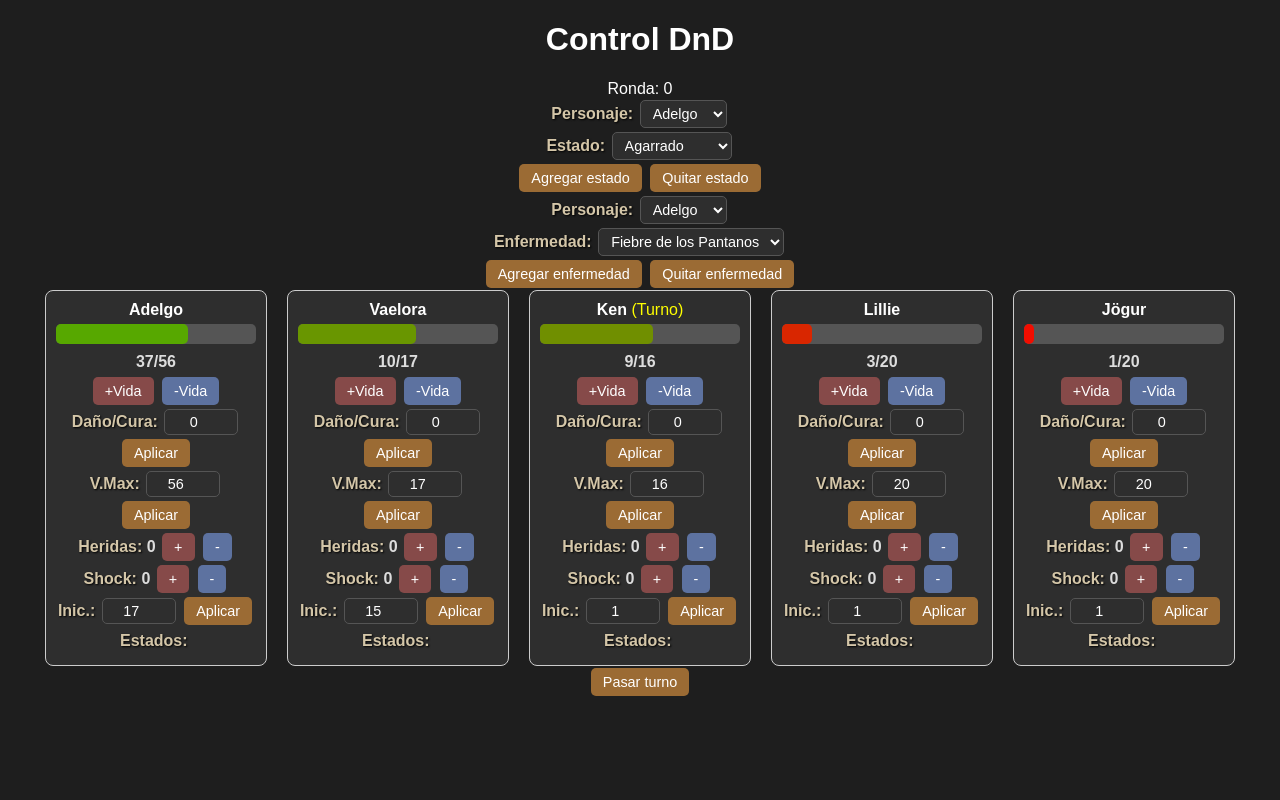
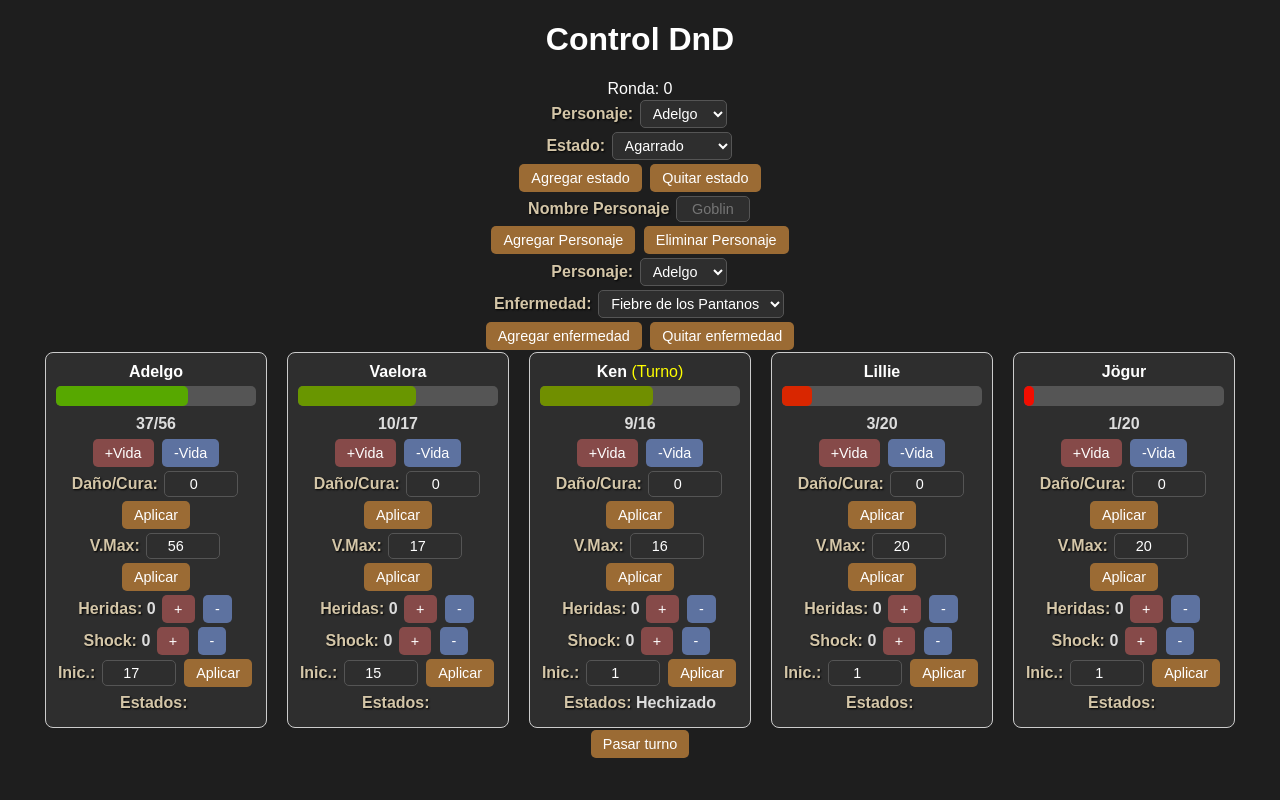
Before and after one commit to corona314/dnd_dashboard, a Flask app: page /control in a window 1280 px wide. Run offline with Flask 3, Linux system fonts and the light colour scheme.

Commit message:
Enemies can be introduced into the json via control

```diff
--- a/app.py
+++ b/app.py
@@ -141,6 +141,29 @@ def actualizar():
     if "ronda" in data:
         ronda_actual = data["ronda"]
 
+    if "nombre" in data and "personaje_accion" in data:
+        nombre = data["nombre"]
+        personaje_accion = data["personaje_accion"]
+        if personaje_accion == "agregar":
+            nuevo_personaje = {
+                "nombre": nombre,
+                "vida_actual": 50,
+                "vida_max": 50,
+                "heridas": 0,
+                "shock": 0,
+                "imagen": "example.png",
+                "estados": [],
+                "iniciativa": 1,
+                "turno": False
+            }
+            personajes.append(nuevo_personaje)
+        elif personaje_accion == "eliminar":
+            for p in personajes:
+                if p["nombre"] == nombre:
+                    personaje_eliminar = p
+                    break
+            personajes.remove(personaje_eliminar)
+
     guardar_personajes(personajes)
     guardar_ronda(ronda_actual)
     return jsonify({"status": "ok"})
--- a/personajes.json
+++ b/personajes.json
@@ -19,7 +19,9 @@
             "heridas": 0,
             "shock": 0,
             "imagen": "ken.png",
-            "estados": [],
+            "estados": [
+                "Hechizado"
+            ],
             "iniciativa": 1,
             "turno": true
         },
--- a/templates/control.html
+++ b/templates/control.html
@@ -146,6 +146,16 @@ input:focus {
     <button class="button" onclick="quitarEstadoNormal()">Quitar estado</button>
 </div>
 
+<!-- Añadir Personajes -->
+<div>
+    <label for="nombrePersonaje">Nombre Personaje</label>
+    <input type="text" id="nombrePersonaje" placeholder="Goblin" />
+</div>
+<div>
+    <button class="button" onclick="agregarPersonaje()">Agregar Personaje</button>
+    <button class="button" onclick="eliminarPersonaje()">Eliminar Personaje</button>
+
+</div>
 <!-- Controles para Enfermedades -->
 <div>
     <label>Personaje:</label>
@@ -214,8 +224,6 @@ async function fetchData() {
     renderPersonajeSelects();
     renderEnfermedadesSelect();
 }
-
-
 
 function renderPersonajes() {
     const cont = document.getElementById('personajes-control');
@@ -327,6 +335,30 @@ async function aplicarIniciativa(i) {
     renderPersonajes();
 }
 
+async function agregarPersonaje() {
+    const nombre = document.getElementById("nombrePersonaje").value;
+
+    await fetch("/actualizar", {
+        method: "POST",
+        headers: { "Content-Type": "application/json" },
+        body: JSON.stringify({ nombre, personaje_accion: "agregar", })
+    });
+    await fetchData();
+
+}
+
+async function eliminarPersonaje() {
+    const nombre = document.getElementById("nombrePersonaje").value;
+
+    await fetch("/actualizar", {
+        method: "POST",
+        headers: { "Content-Type": "application/json" },
+        body: JSON.stringify({ nombre, personaje_accion: "eliminar", })
+    });
+    await fetchData();
+
+}
+
 function siguienteNivel(nombreEnf, nivelActual) {
     const niveles = enfermedadProgresion[nombreEnf];
     const idx = niveles.indexOf(nivelActual);
@@ -368,7 +400,6 @@ function renderEnfermedadesSelect() {
     // Restaurar selección si existe
     if ([...sel.options].some(o => o.value === selValor)) sel.value = selValor;
 }
-
 
 async function agregarEstadoNormal() {
     const nombre = document.getElementById("personaje-estado").value;
@@ -431,7 +462,6 @@ async function agregarEnfermedad() {
     renderEnfermedadesSelect();
 }
 
-
 async function quitarEnfermedad() {
     const nombre = document.getElementById("personaje-enfermedad").value;
     const enfNombre = document.getElementById("enfermedad-seleccionada").value;
@@ -452,7 +482,7 @@ async function quitarEnfermedad() {
 }
 
 
-// --- Turnos ---
+// Turnos
 async function pasarTurno() {
     if (personajes.length === 0) return;
     const turnoIndices = personajes.map((_, i) => i)
--- a/templates/dashboard.html
+++ b/templates/dashboard.html
@@ -13,7 +13,7 @@ body {
 
 .personajes {
     display: flex;
-    flex-wrap: nowrap;
+    flex-wrap: wrap;
     gap: 20px;
     justify-content: center;
 }
```
Also changed, not shown: static/images/example.png (added). Lines whose indentation alone changed are shown as unchanged.
